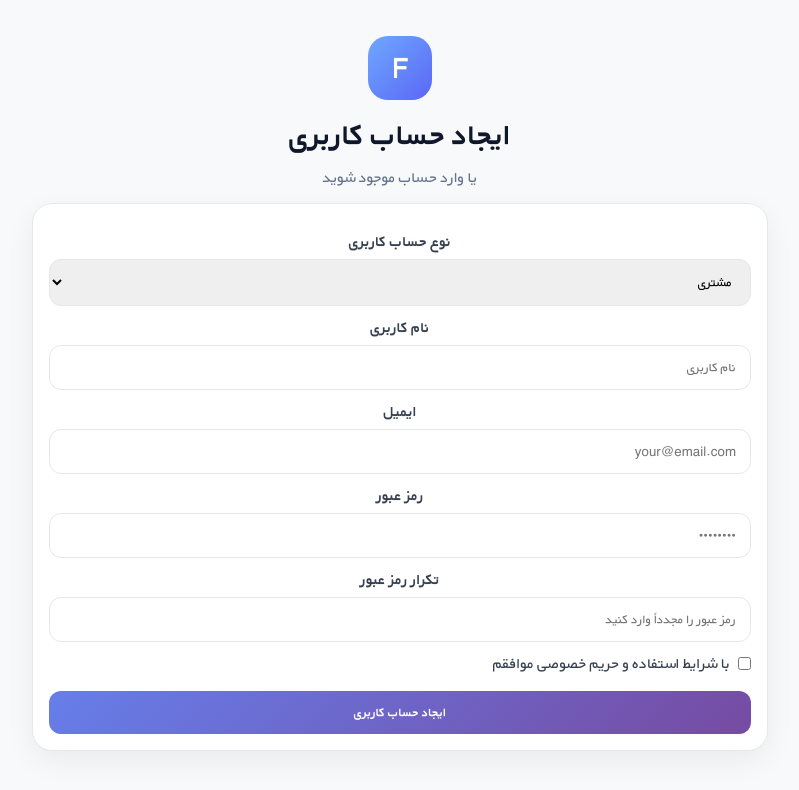
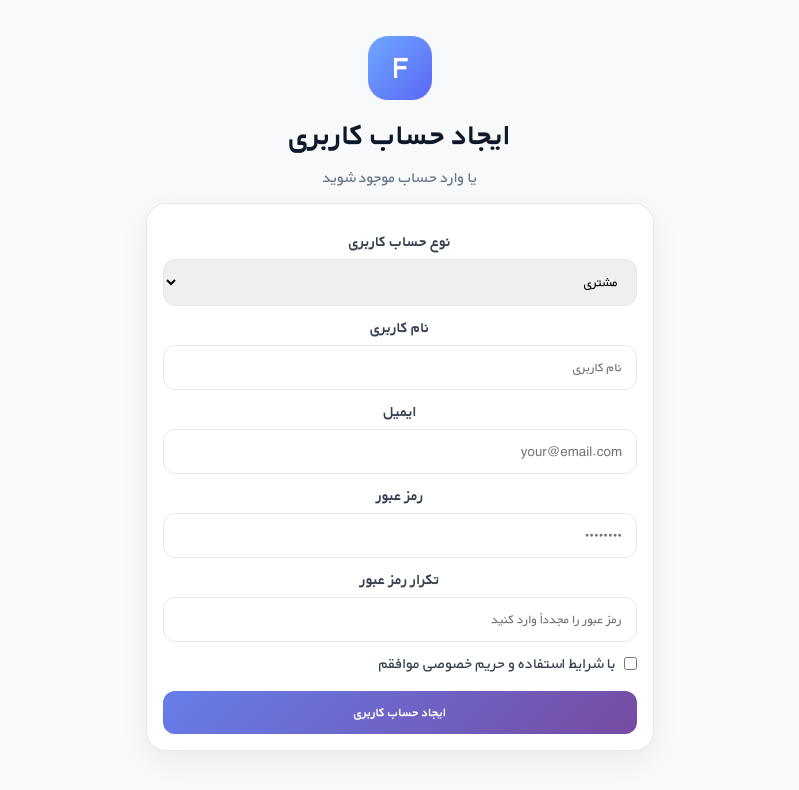
Before and after one commit to rajabpour4097/faydo-portfolios, a React (Create React App) app: page /signup in a window 1280 px wide. Shown: the top 790 px of the page, without its empty margins (330-1129 px from the left). Built offline with nearby package versions, Linux system fonts and the light colour scheme.

Commit message:
decrease signup frame size

```diff
--- a/src/components/BusinessRegistrationWizard.css
+++ b/src/components/BusinessRegistrationWizard.css
@@ -1,4 +1,4 @@
-.wizard{max-width:680px;margin:24px auto;padding:16px}
+.wizard{max-width:476px;margin:24px auto;padding:16px}
 .wizard-header{display:flex;align-items:center;justify-content:space-between;margin-bottom:12px}
 .wizard .link{background:none;border:none;color:#3b82f6;cursor:pointer}
 .slides{position:relative;overflow:hidden;min-height:360px}
--- a/src/pages/RegistrationPage.css
+++ b/src/pages/RegistrationPage.css
@@ -1,4 +1,4 @@
-.register-page{max-width:760px;margin:24px auto;padding:12px}
+.register-page{max-width:532px;margin:24px auto;padding:12px}
 .register-header{display:flex;flex-direction:column;align-items:center;gap:8px;margin-bottom:12px}
 .register-header .avatar{width:64px;height:64px;border-radius:20px;background:linear-gradient(135deg,#6ea8ff,#5b67f5);color:#fff;display:flex;align-items:center;justify-content:center;font-weight:800;font-size:28px}
 .register-header h1{margin:4px 0 0;color:#0f172a}
```
